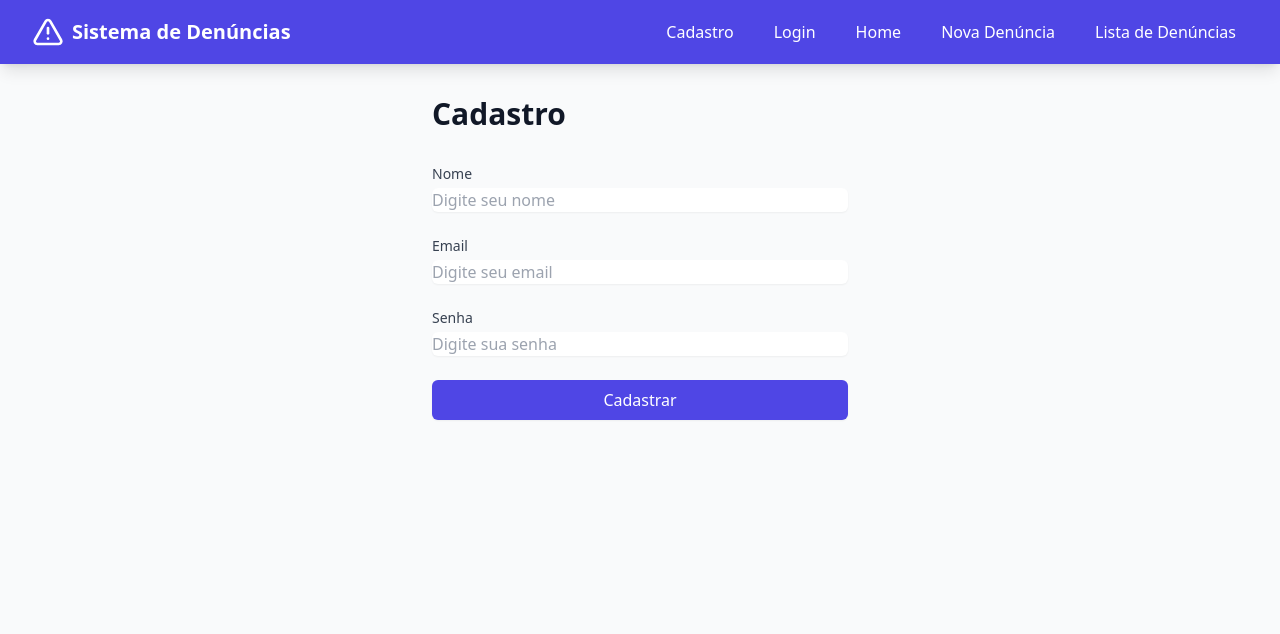
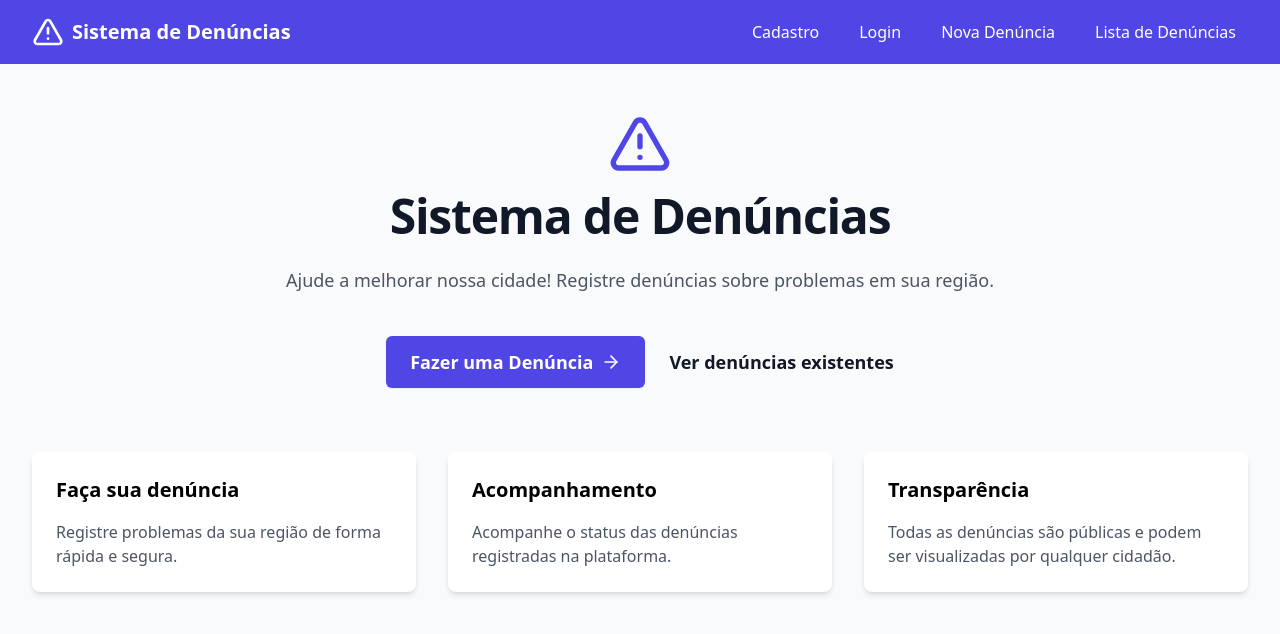
Before and after one commit to vpaesi/fala-cidadao, a React (Vite) app: page / in a window 1280 px wide. Shown: the top 634 px of the page. Built offline with nearby package versions, Linux system fonts and the light colour scheme.

Commit message:
fix: ajuste no redirecionamento de páginas

```diff
--- a/src/App.tsx
+++ b/src/App.tsx
@@ -14,9 +14,9 @@ function App() {
         <div className="min-h-screen bg-gray-50">
           <Header />
           <Routes>
-            <Route path="/" element={<Signup />} />
+            <Route path="/cadastro" element={<Signup />} />
             <Route path="/login" element={<Login />} />
-            <Route path="/home" element={<Home />} />
+            <Route path="/" element={<Home />} />
             <Route path="/nova-denuncia" element={<NovaDenuncia />} />
             <Route path="/denuncias" element={<ListaDenuncias />} />
           </Routes>
--- a/src/components/Header.tsx
+++ b/src/components/Header.tsx
@@ -14,8 +14,8 @@ export const Header: React.FC = () => {
             <span className="font-bold text-xl">Sistema de Denúncias</span>
           </Link>
           <div className="flex space-x-4">
-          {location.pathname !== '/signup' && (
-              <Link to="/signup" className="hover:text-indigo-200 px-3 py-2 rounded-md">
+          {location.pathname !== '/cadastro' && (
+              <Link to="/cadastro" className="hover:text-indigo-200 px-3 py-2 rounded-md">
                 Cadastro
               </Link>
             )}
@@ -24,7 +24,7 @@ export const Header: React.FC = () => {
                 Login
               </Link>
             )}
-            {location.pathname !== '/home' && (
+            {location.pathname !== '/' && (
               <Link to="/" className="hover:text-indigo-200 px-3 py-2 rounded-md">
                 Home
               </Link>
```
